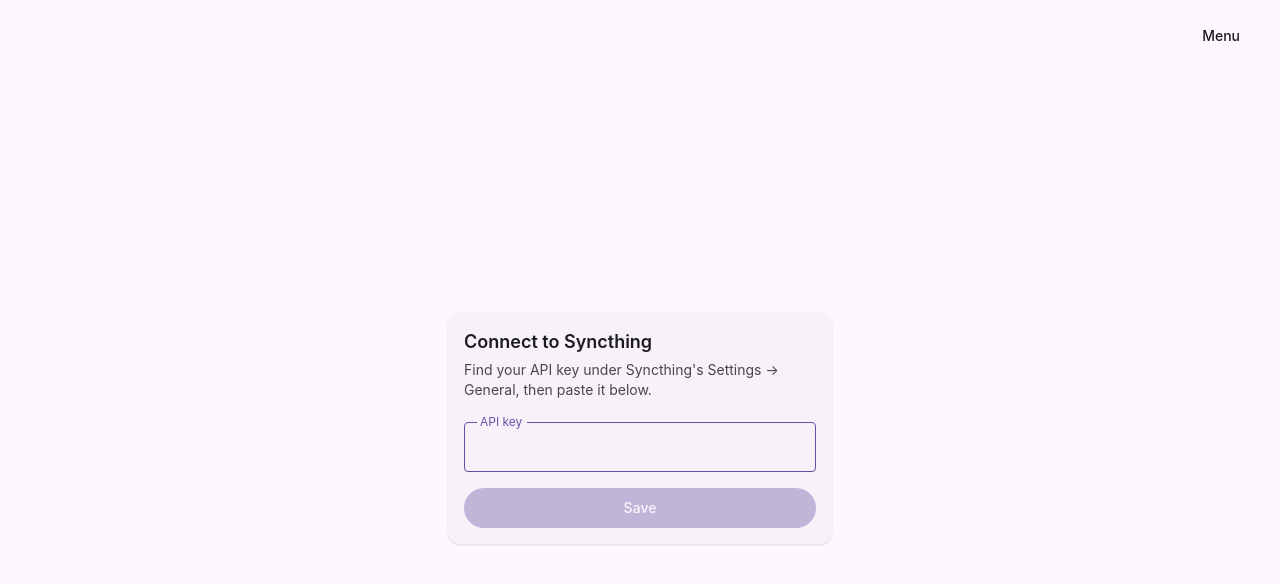
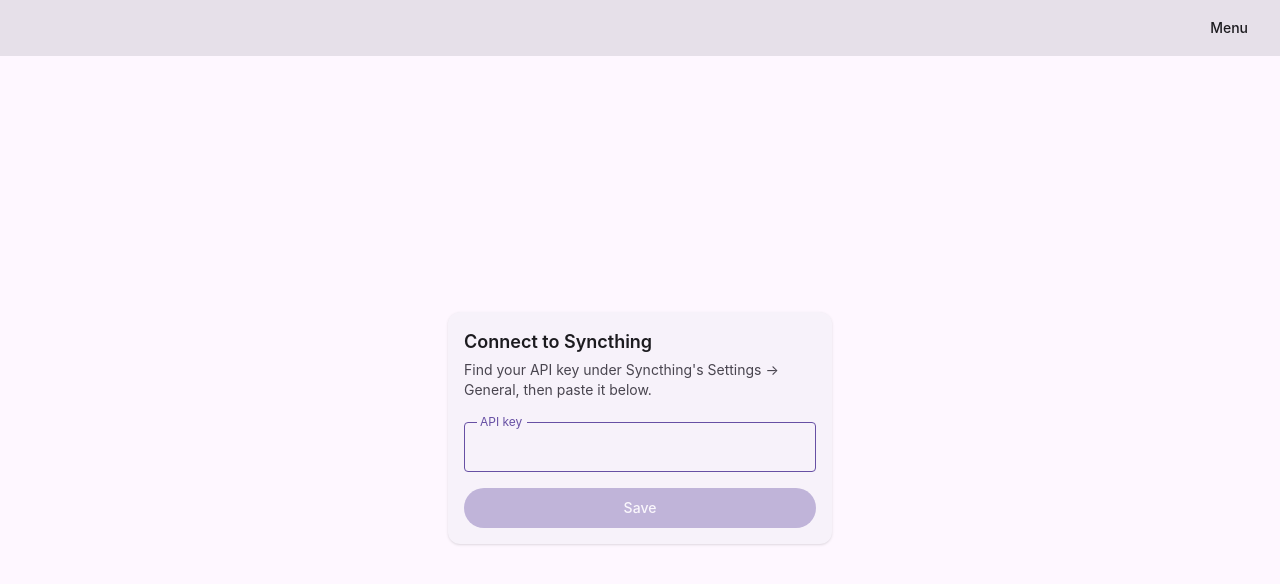
Before and after one commit to ArmandBernard/syncthing-custom-gui, a React (Vite) app: page / in a window 1280 px wide. Shown: the top 584 px of the page. Built offline with nearby package versions, Linux system fonts and the light colour scheme.

Commit message:
Create Header and add main container

```diff
--- a/src/App.tsx
+++ b/src/App.tsx
@@ -1,17 +1,21 @@
 import { ApiKeyForm } from './components/ApiKeyForm'
-import { AppMenu } from './components/AppMenu'
 import { StatusIndicator } from './components/StatusIndicator'
 import { useApiKey } from './hooks/useApiKey'
+import { Header } from './components/Header.tsx'
 
 function App() {
   const { apiKey, setApiKey, clearApiKey } = useApiKey()
 
   return (
-    <div className="flex min-h-screen flex-col bg-surface px-4">
-      <div className="flex justify-end pt-4">
-        <AppMenu />
-      </div>
-      {apiKey ? <StatusIndicator onChangeKey={clearApiKey} /> : <ApiKeyForm onSubmit={setApiKey} />}
+    <div className="flex min-h-screen flex-col bg-surface">
+      <Header />
+      <main className="flex flex-1 flex-col">
+        {apiKey ? (
+          <StatusIndicator onChangeKey={clearApiKey} />
+        ) : (
+          <ApiKeyForm onSubmit={setApiKey} />
+        )}
+      </main>
     </div>
   )
 }
--- /dev/null
+++ b/src/components/Header.tsx
@@ -0,0 +1,9 @@
+import { AppMenu } from './AppMenu.tsx'
+
+export function Header() {
+  return (
+    <header className="flex justify-end p-2 bg-surface-container-highest">
+      <AppMenu />
+    </header>
+  )
+}
```
